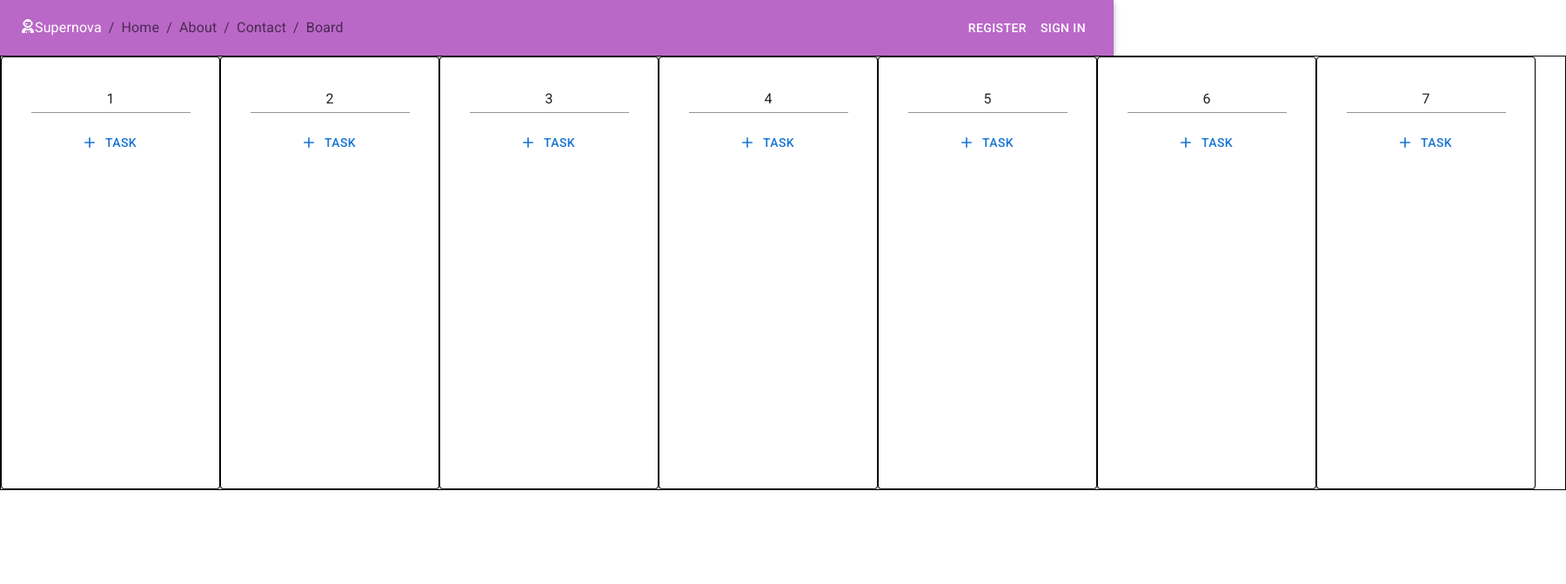
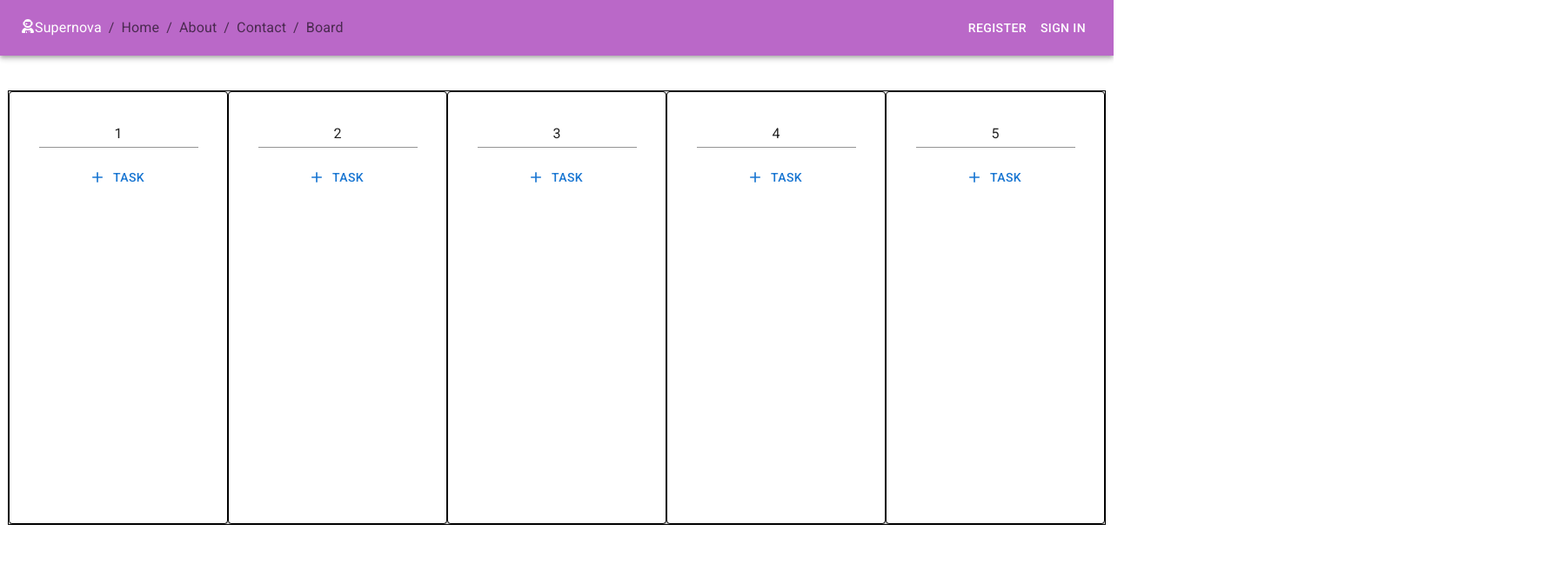
Before and after one commit to MalachiNichols/super-react, a React (Create React App) app: page /board in a window 1280 px wide. Shown: the top 672 px of the page at 87% size, 1800 px wide, since content can reach past the window. Built offline with nearby package versions, Linux system fonts and the light colour scheme.

Commit message:
can now add and delete tasks from any colum

```diff
--- a/src/pages/board/CreateTask.js
+++ b/src/pages/board/CreateTask.js
@@ -3,23 +3,18 @@ import SaveIcon from "@mui/icons-material/Save";
 import React from "react";
 
 const CreateTask = ({ newTask, setNewTask, saveTask }) => {
-
   const setTaskTitle = (e) => {
-    console.log(newTask)
-    setNewTask({...newTask, title: e.target.value})
-  }
+    setNewTask({ ...newTask, title: e.target.value });
+  };
 
   const setTaskDesc = (e) => {
-    setNewTask({...newTask, description: e.target.value})
-  }
+    setNewTask({ ...newTask, description: e.target.value });
+  };
 
   return (
-    <Card sx={{ mt: 1, maxWidth: 200}}>
+    <Card sx={{ mt: 1, maxWidth: 200 }}>
       <CardContent>
-        <TextField
-          label="Title"
-          onChange={setTaskTitle}
-        ></TextField>
+        <TextField label="Title" onChange={setTaskTitle}></TextField>
         <TextField
           label="Description"
           multiline
@@ -33,7 +28,7 @@ const CreateTask = ({ newTask, setNewTask, saveTask }) => {
           endIcon={<SaveIcon />}
           sx={{ mt: 1 }}
           onClick={() => {
-            saveTask()
+            saveTask();
           }}
         >
           SAVE TASK
--- a/src/pages/board/board.js
+++ b/src/pages/board/board.js
@@ -4,18 +4,32 @@ import Column from "./Column";
 
 const board = ({ id }) => {
   return (
-    <Grid container justifyContent='center' wrap='nowrap' sx={{border: '1px solid black', width: 1800, mx: 'auto',  overflowX: 'auto', overflowY: 'hidden', height: 500}}>
-    <Grid container wrap='nowrap' sx={{mx: 'auto'}}>
+    <Grid
+      container
+      justifyContent="center"
+      wrap="nowrap"
+      sx={{
+        border: "1px solid black",
+        width: 1262,
+        mx: "auto",
+        mt: 5,
+        overflowX: "auto",
+        overflowY: "hidden",
+        height: 500,
+      }}
+    >
+      <Grid
+        container
+        wrap="nowrap"
+        sx={{ mx: "auto", width: '100%' }}
+      >
         {/* <Workspace /> */}
         <Column props={{ colName: "1" }} />
         <Column props={{ colName: "2" }} />
         <Column props={{ colName: "3" }} />
         <Column props={{ colName: "4" }} />
         <Column props={{ colName: "5" }} />
-      <Column props={{ colName: "6" }} />
-      <Column props={{ colName: "7" }} />
         {/* <Column props={{ colName: "7" }} /> */}
-
       </Grid>
     </Grid>
   );
--- a/src/pages/board/column.js
+++ b/src/pages/board/column.js
@@ -8,8 +8,8 @@ import Task from "./Task";
 const Column = ({ props }) => {
   const [saveButton, setSaveButton] = useState(false);
   const [createTask, setCreateTask] = useState(false);
-  const [newTask, setNewTask] = useState({ title: "hey", description: "" });
-  const [taskList, setTaskList] = useState([]);
+  const [newTask, setNewTask] = useState({ title: "", description: "" });
+  const [tasks, setTasks] = useState([]);
 
   const titleChange = (e) => {
     setSaveButton(true);
@@ -21,20 +21,31 @@ const Column = ({ props }) => {
 
   const saveTask = (e) => {
     setCreateTask(false);
-    console.log(newTask)
-    setTaskList(
-      taskList.concat(
-        <Task
-          props={{ title: newTask.title, description: newTask.description }}
-        />
-      )
+    setTasks(
+      tasks.concat({
+        title: newTask.title,
+        description: newTask.description,
+        id: tasks.length,
+      })
     );
+    console.log(tasks);
+  };
+
+  const deleteTask = (id) => {
+    setTasks(tasks.filter((task) => task.id !== id));
+    console.log(tasks, id);
   };
 
   return (
     <Card
       align="center"
-      sx={{ minWidth: 250, pt: 2, border: "1px solid black", overflowY: 'auto' }}
+      sx={{
+        minWidth: 250,
+        pt: 2,
+        border: "1px solid black",
+        overflowY: "auto",
+        flex: 1,
+      }}
     >
       <CardContent>
         <Input
@@ -52,7 +63,17 @@ const Column = ({ props }) => {
             SAVE TITLE
           </Button>
         )}
-        {taskList}
+        {tasks[0] &&
+          tasks.map((task) => (
+            <Task
+              deleteTask={deleteTask}
+              props={{
+                title: task.title,
+                description: task.description,
+                id: task.id,
+              }}
+            />
+          ))}
         {createTask && (
           <CreateTask
             newTask={newTask}
@@ -74,19 +95,3 @@ const Column = ({ props }) => {
 };
 
 export default Column;
-
-// {
-//   /* <CardActions>
-//         <Button
-//           size="medium"
-//           sx={{
-//             color: "white",
-//             maxWidth: 100,
-//             mx: "auto",
-//             background: "linear-gradient(70deg,#007880, #b5bdbe)",
-//           }}
-//         >
-//           Submit
-//         </Button>
-//       </CardActions> */
-// }
--- a/src/pages/board/task.js
+++ b/src/pages/board/task.js
@@ -1,24 +1,31 @@
 import { Card, CardContent, Button, Typography } from "@mui/material";
-import DeleteIcon from '@mui/icons-material/Delete';
-import React from 'react'
+import DeleteIcon from "@mui/icons-material/Delete";
+import React from "react";
 
-
-const Task = ({ props }) => {
+const Task = ({ props, deleteTask }) => {
   return (
     <Card sx={{ mt: 1 }}>
       <CardContent>
-        <Typography variant='h6'>{props.title}</Typography>
-        <Typography variant='body1' sx={{ wordWrap: "break-word", textAlign: 'left' }}>{props.description}</Typography>
+        <Typography variant="h6">{props.title}</Typography>
+        <Typography
+          variant="body1"
+          sx={{ wordWrap: "break-word", textAlign: "left" }}
+        >
+          {props.description}
+        </Typography>
         <Button
           variant="outlined"
           endIcon={<DeleteIcon />}
           sx={{ mt: 1 }}
+          onClick={() => {
+            deleteTask(props.id);
+          }}
         >
           DELETE TASK
         </Button>
       </CardContent>
     </Card>
-  )
-}
+  );
+};
 
-export default Task
+export default Task;
```
Lines whose indentation alone changed are shown as unchanged.
